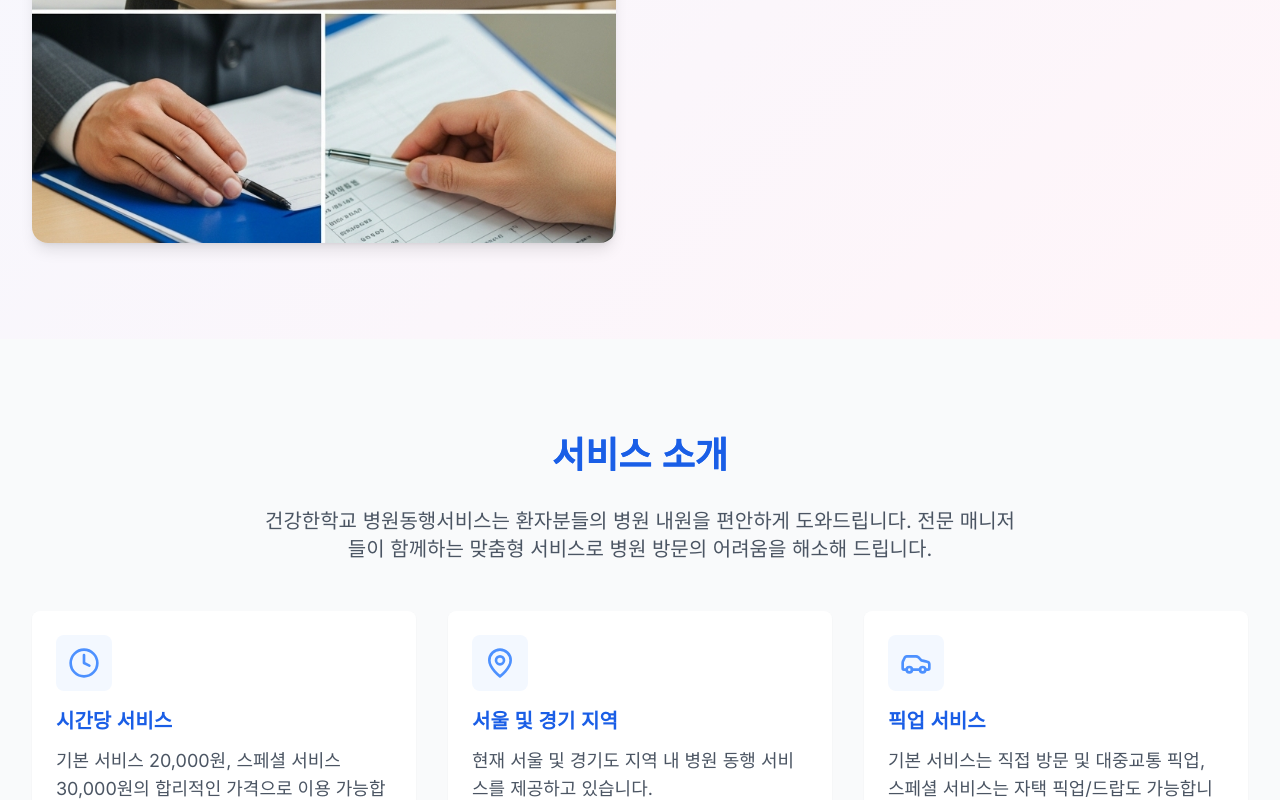
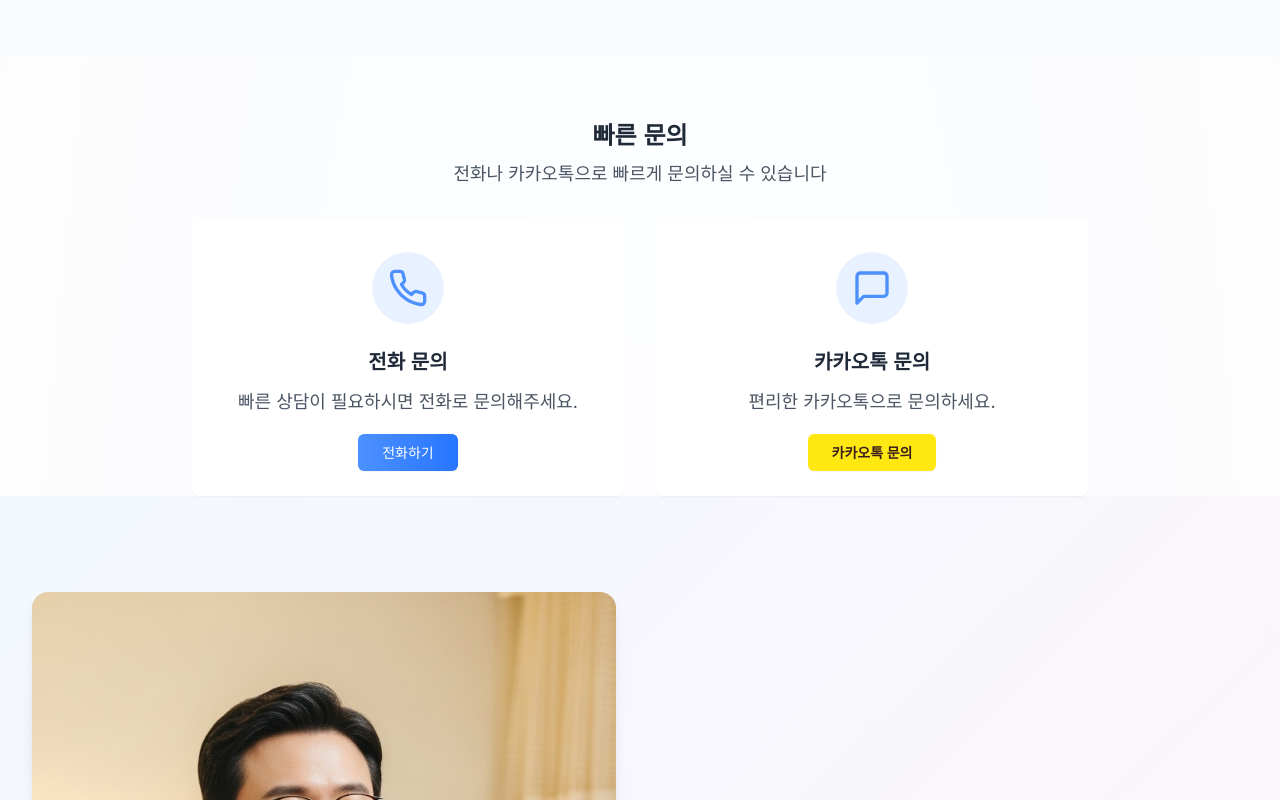
Before and after one commit to conadeli/hospital-together, a React (Vite) app: page / in a window 1280 px wide. Shown: the part 1560-2360 px from the top of the page. Built offline with nearby package versions, Linux system fonts and the light colour scheme.

Commit message:
Update App.tsx

```diff
--- a/src/App.tsx
+++ b/src/App.tsx
@@ -1,4 +1,6 @@
 import { useEffect } from 'react';
+import { motion } from 'framer-motion';
+import { Phone, MessageSquare } from 'lucide-react';
 import Navbar from './components/layout/Navbar';
 import Footer from './components/layout/Footer';
 import HeroSection from './components/home/HeroSection';
@@ -19,8 +21,57 @@ function App() {
       <Navbar />
       <main className="flex-grow">
         <HeroSection />
+        <ServicesSection />
+        <div className="max-w-4xl mx-auto mt-16">
+          <div className="text-center mb-8">
+            <h3 className="text-2xl font-bold text-gray-800">빠른 문의</h3>
+            <p className="text-gray-600 mt-2">
+              전화나 카카오톡으로 빠르게 문의하실 수 있습니다
+            </p>
+          </div>
+          <div className="grid grid-cols-1 md:grid-cols-2 gap-8">
+            <motion.div
+              className="card p-8 text-center hover:shadow-lg"
+              initial={{ opacity: 0, y: 20 }}
+              whileInView={{ opacity: 1, y: 0 }}
+              transition={{ duration: 0.5 }}
+              viewport={{ once: true, margin: "-100px" }}
+            >
+              <div className="inline-flex items-center justify-center rounded-full bg-primary-100 p-4 mb-6">
+                <Phone className="h-10 w-10 text-primary-500" />
+              </div>
+              <h3 className="text-xl font-bold text-gray-800 mb-3">전화 문의</h3>
+              <p className="text-gray-600 mb-6">빠른 상담이 필요하시면 전화로 문의해주세요.</p>
+              <a
+                href="tel:010-8678-0842"
+                className="btn btn-primary w-full"
+              >
+                전화하기
+              </a>
+            </motion.div>
+
+            <motion.div
+              className="card p-8 text-center hover:shadow-lg"
+              initial={{ opacity: 0, y: 20 }}
+              whileInView={{ opacity: 1, y: 0 }}
+              transition={{ duration: 0.5, delay: 0.1 }}
+              viewport={{ once: true, margin: "-100px" }}
+            >
+              <div className="inline-flex items-center justify-center rounded-full bg-primary-100 p-4 mb-6">
+                <MessageSquare className="h-10 w-10 text-primary-500" />
+              </div>
+              <h3 className="text-xl font-bold text-gray-800 mb-3">카카오톡 문의</h3>
+              <p className="text-gray-600 mb-6">편리한 카카오톡으로 문의하세요.</p>
+              <a
+                href="https://open.kakao.com/o/sr7br8xh"
+                className="btn bg-[#FFE812] hover:bg-[#FFE812]/90 text-[#3A1D1D] font-bold w-full"
+              >
+                카카오톡 문의
+              </a>
+            </motion.div>
+          </div>
+        </div>
         <ManagersSection />
-        <ServicesSection />
         <PricingSection />
         <NoticeBoard />
         <TestimonialSection />
```
